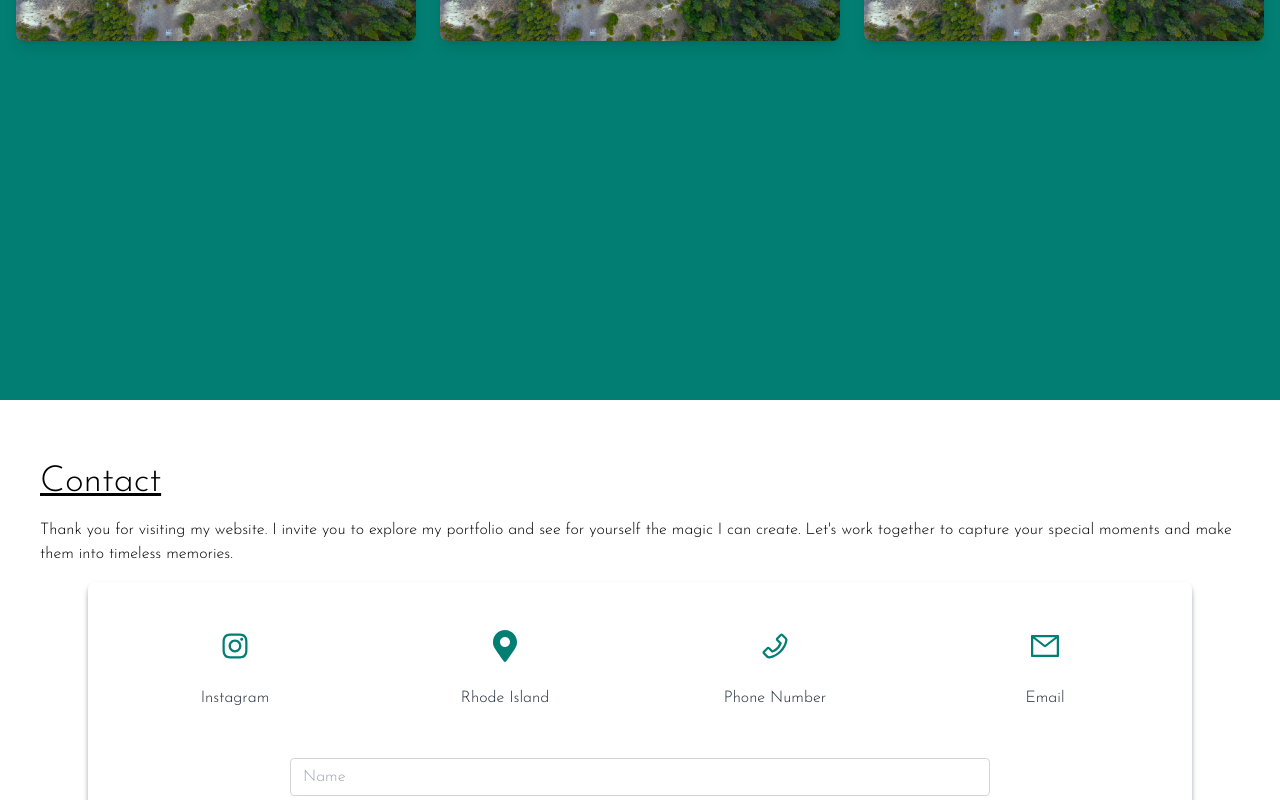
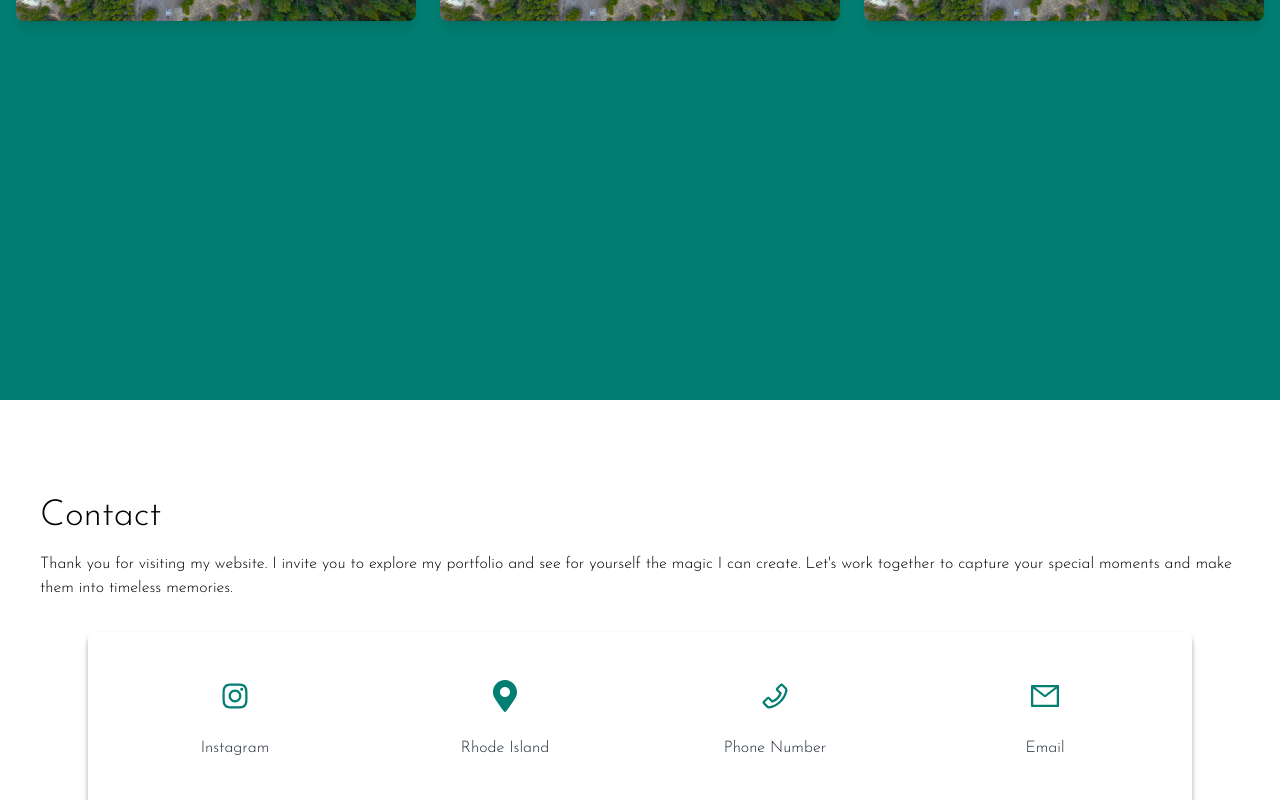
Before and after one commit to allentevyaw/evan-r-photography, a React (Vite) app in the folder client/: page / in a window 1280 px wide. Shown: the part 2000-2800 px from the top of the page. Built offline with nearby package versions, Linux system fonts and the light colour scheme; a web font is replaced by a local one.

Commit message:
contact form  finalized

```diff
--- a/client/src/components/About.jsx
+++ b/client/src/components/About.jsx
@@ -7,7 +7,7 @@ const About = () => {
     <div name='about' className='flex justify-center items-centerw-full min-h-screen bg-white'>
 
 
-<div className="container mx-auto text-center lg:text-left pt-7 pb-7">
+<div className="container mx-auto text-center lg:text-left pt-11 pb-7">
       <div className="grid lg:grid-cols-2 gap-2 items-center">
         <div className="mb-12 lg:mb-0 px-4">
           <div className="block rounded-lg shadow-lg px-6 py-12 md:px-12 lg:-mr-16"
--- a/client/src/components/Contact.jsx
+++ b/client/src/components/Contact.jsx
@@ -4,10 +4,10 @@ import {FaMapMarkerAlt} from 'react-icons/fa'
 
 const Contact = () => {
   return (
-    <div name='contact' className='w-full min-h-screen flex justify-center items-center px-10 bg-white'>
+    <div name='contact' className='w-full min-h-screen flex justify-center items-center px-10 bg-white py-20'>
         <div>
-            <div className='pb-4'>
-                <h1 className='py-4 text-black text-4xl underline'>Contact</h1>
+            <div className='pb-8'>
+                <h1 className='py-4 text-black text-4xl '>Contact</h1>
                 <p className='text-black'>Thank you for visiting my website. I invite you to explore my portfolio
                     and see for yourself the magic I can create. Let's work together to
                     capture your special moments and make them into timeless memories.</p>
@@ -46,6 +46,7 @@ const Contact = () => {
         <div className="max-w-[700px] mx-auto">
           <form>
             <div className="form-group mb-6">
+                <label className='pl-2'>Name*</label>
               <input type="text" className="block
               w-full
               px-3
@@ -63,6 +64,7 @@ const Contact = () => {
                 placeholder="Name"/>
             </div>
             <div className="form-group mb-6">
+            <label className='pl-2'>Email*</label>
               <input type="email" className="form-control block
               w-full
               px-3
@@ -80,6 +82,8 @@ const Contact = () => {
                 placeholder="Email address"/>
             </div>
             <div className="mb-6">
+            <label className='pl-2'>Message*</label>
+
               <textarea className="
               form-control
               block
--- a/client/src/components/Footer.jsx
+++ b/client/src/components/Footer.jsx
@@ -4,9 +4,9 @@ import {AiOutlineInstagram, AiOutlineMail, AiOutlineTwitter} from 'react-icons/a
 
 const Footer = () => {
   return (
-    <div>
+    <div className='bg-[#027E72]'>
         <h1 className='flex justify-center pt-5 text-amber-200'>Let's Make Magic</h1>
-        <ul className='flex justify-center items-center w-full my-4 text-2xl hover:text-gray-400'>
+        <ul className='flex justify-center items-center w-full my-4 text-2xl hover:text-gray-400 m-0'>
             <li className='hover:text-amber-200 hover:text-3xl duration-200'>
                 <a href='/'>
                     <AiOutlineInstagram />
--- a/client/src/components/Projects.jsx
+++ b/client/src/components/Projects.jsx
@@ -3,7 +3,7 @@ import Shoreline from '../assets/shoreline.png'
 
 const Projects = () => {
   return (
-    <div name='projects' className='w-full min-h-screen bg-[#027E72] py-10'>
+    <div name='projects' className='w-full min-h-screen bg-[#027E72] py-5'>
         <h1 className='text-amber-200 text-4xl mt-24 underline flex justify-center pb-10'>Projects</h1>
 
 <div className="grid md:grid-cols-2 lg:grid-cols-3 gap-6 px-4">
--- a/client/src/index.css
+++ b/client/src/index.css
@@ -6,7 +6,7 @@
 
 @layer base {
   body {
-    background-color: #0f161a;
+    background-color: #027E72;
     color: whitesmoke;
     font-family: 'Josefin Sans', sans-serif;
   }
```
